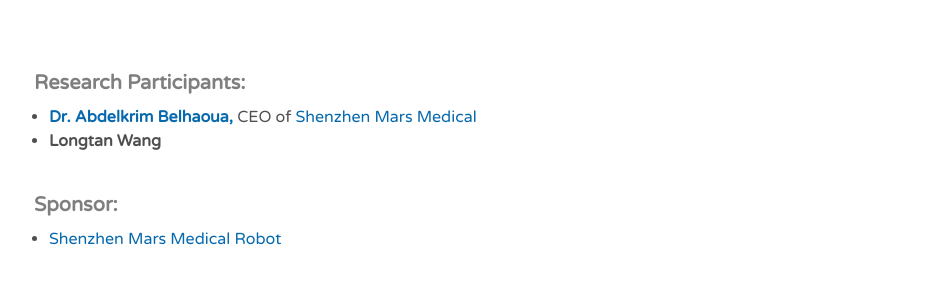
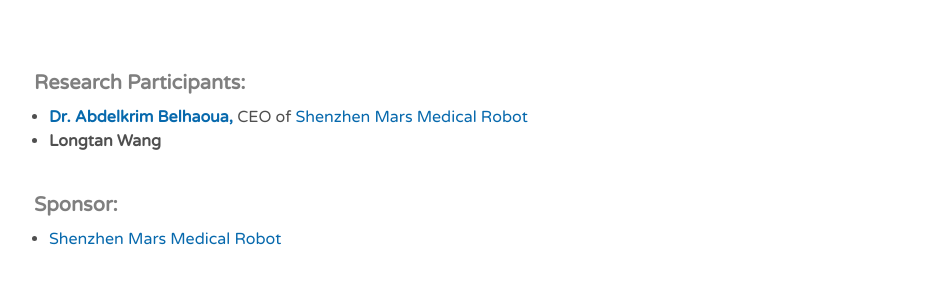
Before and after one commit to fan5ga/blog, a Jekyll site: the page built from _posts/2018-03-28-1.md, in a window 1280 px wide. Shown: the part 581-877 px from the top of the page, without its empty margins (156-1106 px from the left). Built offline with Jekyll 4.4.1, drawn with Linux system fonts in a browser that asks for light colours.

Commit message:
Update 2018-03-28-1.md

```diff
--- a/_posts/2018-03-28-1.md
+++ b/_posts/2018-03-28-1.md
@@ -13,7 +13,7 @@ date: 2018-3-28 12:00:00
 
 ### Research Participants:
 
-1. [**Dr. Abdelkrim Belhaoua,**](https://www.marssurgicalrobot.com/about) CEO of [Shenzhen Mars Medical](https://www.marssurgicalrobot.com/)
+1. [**Dr. Abdelkrim Belhaoua,**](https://www.marssurgicalrobot.com/about) CEO of [Shenzhen Mars Medical Robot](https://www.marssurgicalrobot.com/)
 2. **Longtan Wang**
 
 <br>
```
